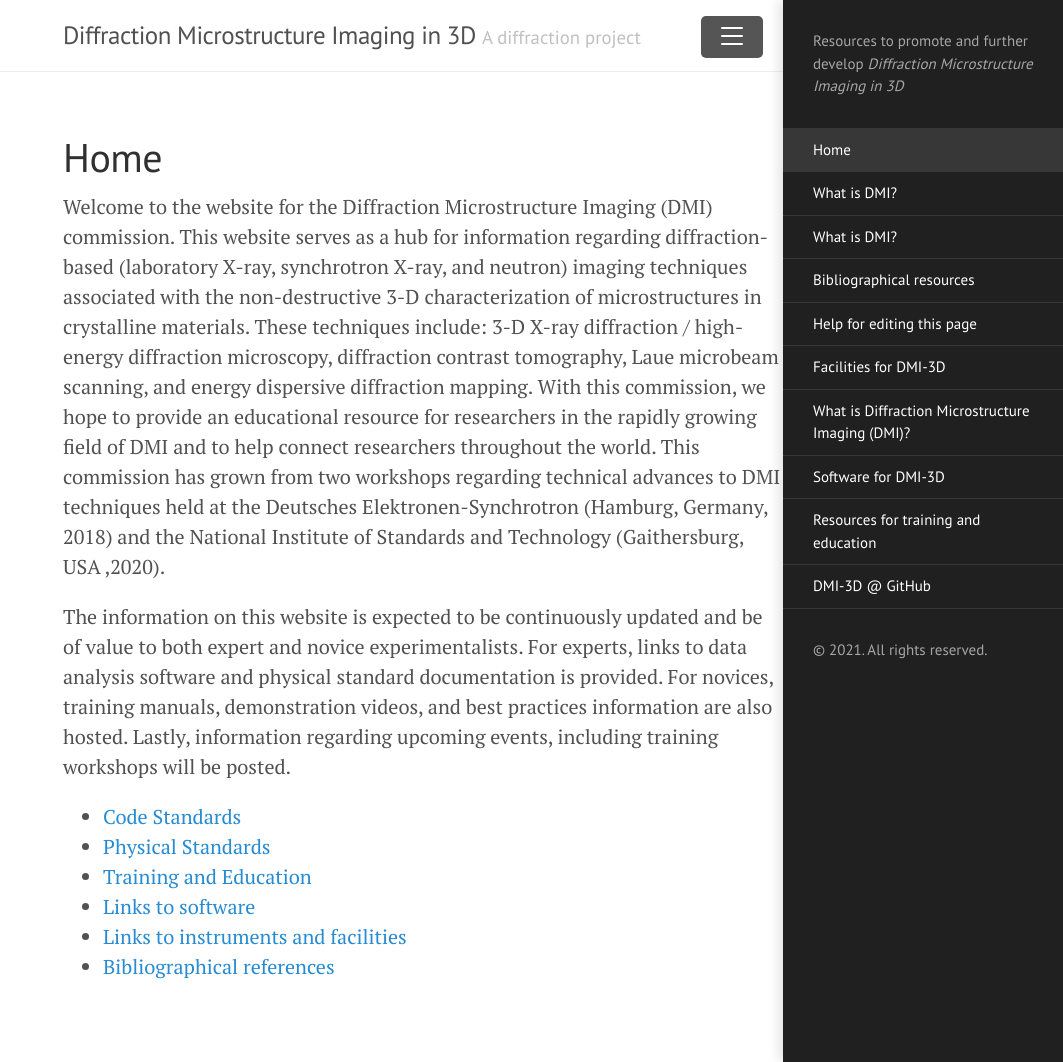
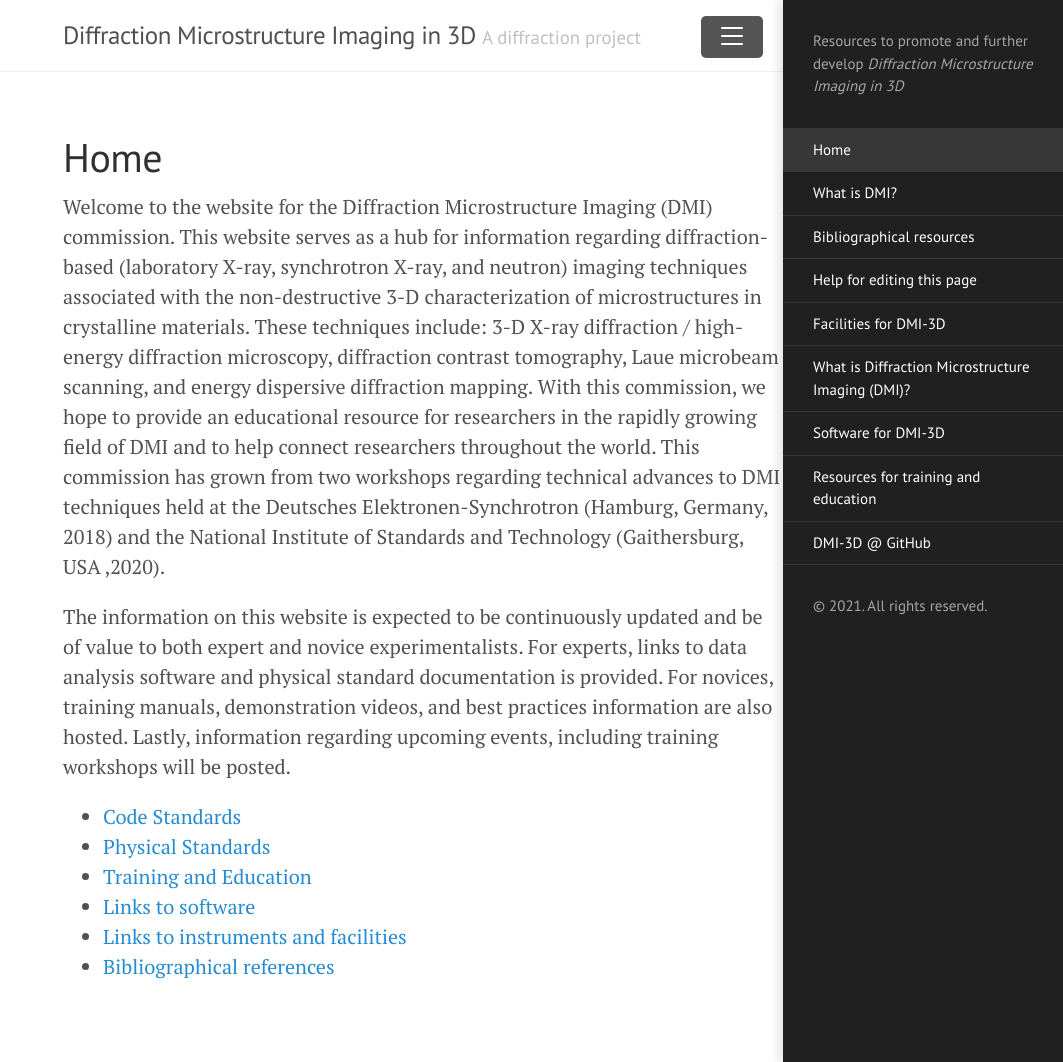
Before and after one commit to dmi-3D/dmi-3D.github.io, a Jekyll site: the page built from index.md, in a window 1280 px wide and 1062 px high. Shown: the whole window, without its empty margins (217-1280 px from the left). Built offline with Jekyll 4.4.1, drawn with Linux system fonts in a browser that asks for light colours.

Commit message:
Update sidebar.html

```diff
--- a/_includes/sidebar.html
+++ b/_includes/sidebar.html
@@ -12,8 +12,6 @@
     <a class="sidebar-nav-item{% if page.title == 'Home' %} active{% endif %}" href="{{ '/' | absolute_url }}">Home</a>
 
     <a class="sidebar-nav-item{% if page.title == 'What is Diffraction Microstructure Imaging (DMI)?' %} active{% endif %}" href="{{ '/intro' | absolute_url }}">What is DMI?</a>
-
-    <a class="sidebar-nav-item" href="{{ '/intro' | absolute_url }}">What is DMI?</a>
 
     {% comment %}
       The code below dynamically generates a sidebar nav of pages with
```
